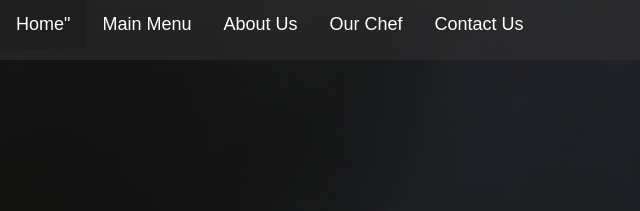
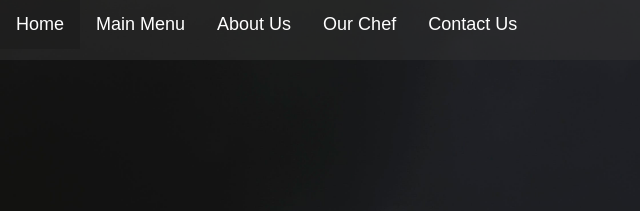
Before and after one commit to PRAGYANSHINI-MOHAPATRA/LiaShu, a plain HTML site: page drinks.html in a window 1280 px wide. Shown: the top 211 px of the page, 0-640 px from the left. Drawn offline with Linux system fonts and the light colour scheme; some icons are missing.

Commit message:
Update drinks.html

```diff
--- a/drinks.html
+++ b/drinks.html
@@ -12,7 +12,7 @@
           <nav>
            <div class="navbar">
              <img class="logo"src="ls logo.jpg">
-               <a href="index.html">Home"</a>
+               <a href="index.html">Home</a>
                <div class="dropdown">
                  <button class="dropbtn">Main Menu
                    <i class="fa fa-caret-down"></i>
```
